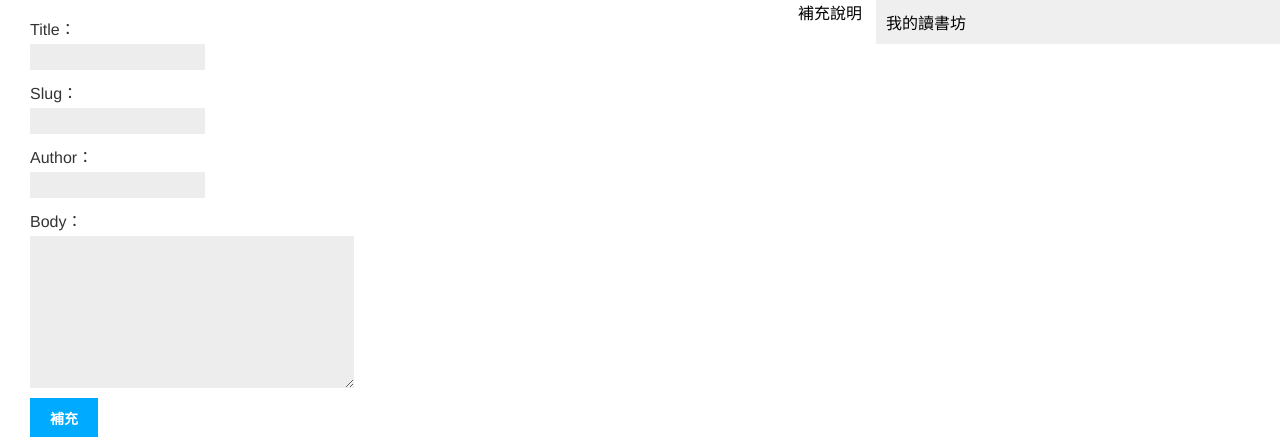
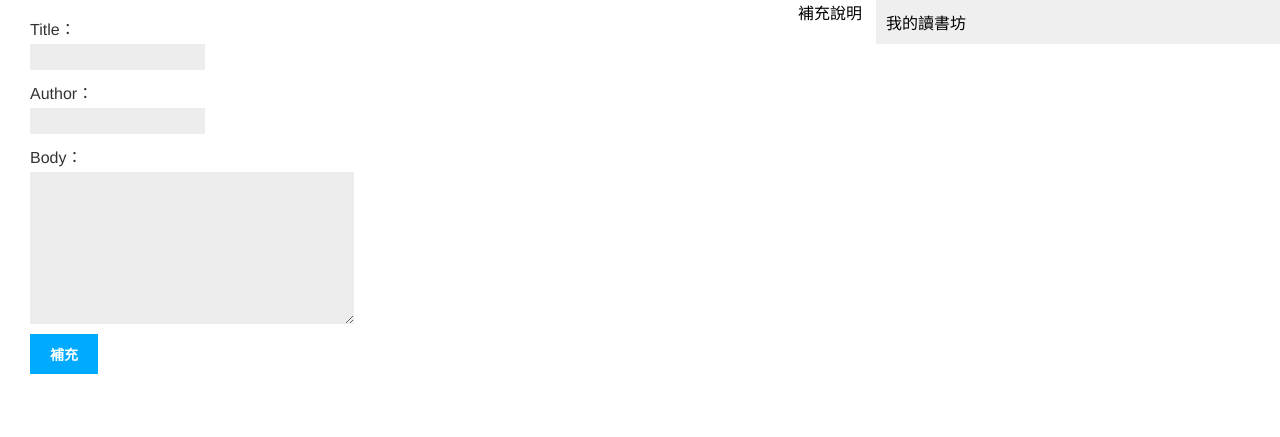
Before and after one commit to JackyCafe/BookStore, a Django app: page /app1/books_add/ in a window 1280 px wide. Shown: the top 437 px of the page. Run offline with Django 3.2, Linux system fonts and the light colour scheme; some libraries are stand-ins or nearby versions.

Commit message:
NOTE:新增書本

```diff
--- a/app1/forms.py
+++ b/app1/forms.py
@@ -4,7 +4,7 @@ from .models import Chapter,Comment,Books
 class BooksForm(forms.ModelForm):
     class Meta:
         model = Books
-        fields = ['title','slug','author','body']
+        fields = ['title','author','body']
 
 
 class ChapterForm(forms.ModelForm):
--- a/app1/models.py
+++ b/app1/models.py
@@ -1,3 +1,6 @@
+from random import randint, randrange
+
+from autoslug import AutoSlugField
 from django.db import models
 from django.contrib.auth.models import User
 from django.urls import reverse
@@ -18,7 +21,10 @@ class Books(models.Model):
                      ('published', 'Published')
                      )
     title = models.CharField(max_length=250)
-    slug = models.SlugField(max_length=250, unique_for_date='publish')
+    #slug = models.SlugField(max_length=250, unique_for_date='publish')
+    slug = AutoSlugField(max_length=250,populate_from='title', unique_for_date='publish'
+                         ,editable=True,null=True,unique=True)
+
     author = models.CharField(max_length=20)
     owner = models.ForeignKey(User, on_delete=models.CASCADE, related_name='blog_posts')
     body = RichTextField()
@@ -79,6 +85,8 @@ class Comment(models.Model):
     created = models.DateTimeField(auto_now_add=True)
     updated = models.DateTimeField(auto_now=True)
 
+
+
     def __str__(self):
         return f' {self.name} 補充章節  {self.chapter}'
 
--- a/app1/templates/blog/post/comment_list.html
+++ b/app1/templates/blog/post/comment_list.html
@@ -8,14 +8,14 @@
         <p>{{ chapter.slug }}<hr>
         <p>{{ chapter.body |safe }}
             {% if chapter.attachment %}
-        <img src="{{ chapter.attachment.url }} " style="width: 50% ;height: 50%"></p>
+        <img src="{{ chapter.attachment.url }} " style="width: 70% ;height: 70%"></p>
         {% endif %}
 
         {% for comment in comments %}
             <hr><a href="{{ comment.get_url }}">
             {{ comment.comment|safe }}-{{ comment }}</a>
             {% if comment.attachment %}
-                <img src="{{ comment.attachment.url }}" style="width: 30%;height: 30%" >
+                <img src="{{ comment.attachment.url }}" style="width: 70%;height: 70%" >
             {% endif %}
         {% endfor %}
 
--- a/app1/views.py
+++ b/app1/views.py
@@ -148,7 +148,7 @@ def comment_edit(request,id,comment):
         comment = form.save(commit=True)
         comment.save()
        # return HttpResponse('爸! 我回來了'+comments.chapter.slug)
-        return redirect(reverse('app1:ch_detail', args=[id,comments.chapter.slug]))
+        return redirect(reverse('app1:ch_detail', args=[comments.chapter.id,comments.chapter.slug]))
     else:
         form = CommentForm(instance=comments)
         context = {'comments':comments,'form':form}
```
Also changed, not shown: BookStore/settings.py (line endings or trailing spaces), app1/migrations/0004_auto_20200804_1524.py (added), app1/migrations/0005_auto_20200804_1532.py (added), app1/migrations/0006_auto_20200804_1605.py (added), app1/migrations/0007_auto_20200804_1606.py (added), app1/migrations/0008_auto_20200804_1621.py (added), db.sqlite3.
